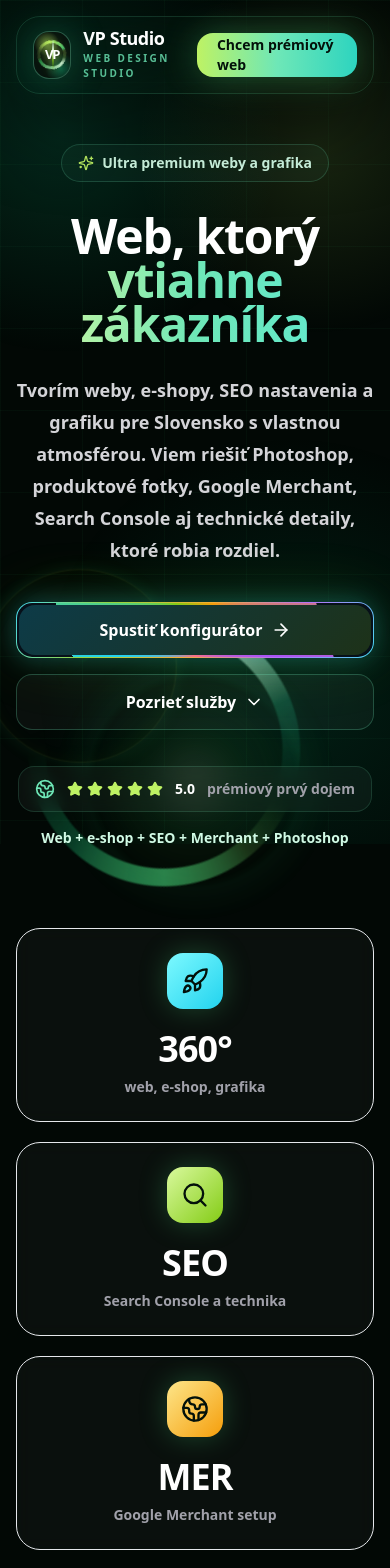
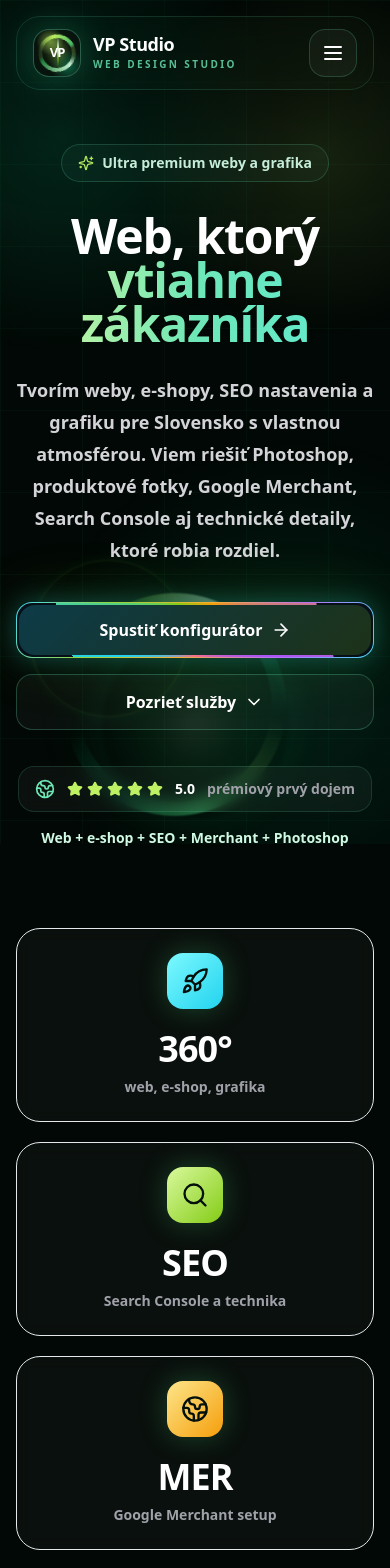
Before and after one commit to Toffife2000/vpstudio-web, a Next.js app: page / in a window 390 px wide. Shown: the top 1568 px of the page. Built offline with nearby package versions, Linux system fonts and the light colour scheme.

Commit message:
Polish mobile configurator experience

```diff
--- a/app/globals.css
+++ b/app/globals.css
@@ -454,9 +454,9 @@ a {
 
 @media (max-width: 640px) {
   .emerald-portal {
-    top: 42%;
-    width: 118vw;
-    opacity: 0.58;
+    top: 39%;
+    width: 106vw;
+    opacity: 0.42;
   }
 
   .portal-ray {
@@ -464,24 +464,24 @@ a {
   }
 
   .emerald-portal::before {
-    inset: 16%;
-    animation-duration: 34s;
+    inset: 19%;
+    animation-duration: 42s;
     filter:
-      drop-shadow(0 0 12px rgba(74, 222, 128, 0.5))
-      drop-shadow(0 0 34px rgba(34, 197, 94, 0.28));
+      drop-shadow(0 0 10px rgba(74, 222, 128, 0.38))
+      drop-shadow(0 0 24px rgba(34, 197, 94, 0.18));
   }
 
   .emerald-portal::after {
-    inset: 25%;
-    animation-duration: 7s;
+    inset: 29%;
+    animation-duration: 8s;
     box-shadow:
-      0 0 24px rgba(74, 222, 128, 0.35),
-      inset 0 0 28px rgba(132, 204, 22, 0.14);
+      0 0 18px rgba(74, 222, 128, 0.24),
+      inset 0 0 20px rgba(132, 204, 22, 0.1);
   }
 
   .portal-core,
   .portal-aura {
-    filter: blur(7px);
+    filter: blur(5px);
   }
 
   .neon-card:hover,
--- /dev/null
+++ b/app/mobile-menu.tsx
@@ -0,0 +1,56 @@
+"use client";
+
+import { useState } from "react";
+import { ArrowRight, Menu, X } from "lucide-react";
+
+type NavItem = {
+  label: string;
+  href: string;
+};
+
+export function MobileMenu({ items }: { items: NavItem[] }) {
+  const [open, setOpen] = useState(false);
+
+  function closeMenu() {
+    setOpen(false);
+  }
+
+  return (
+    <div className="relative lg:hidden">
+      <button
+        type="button"
+        aria-label={open ? "Zatvoriť menu" : "Otvoriť menu"}
+        aria-expanded={open}
+        onClick={() => setOpen((current) => !current)}
+        className="neon-soft-action flex h-12 w-12 items-center justify-center rounded-2xl border border-emerald-300/20 bg-white/[0.04] text-white"
+      >
+        {open ? <X className="h-6 w-6" /> : <Menu className="h-6 w-6" />}
+      </button>
+
+      {open ? (
+        <div className="absolute right-0 top-16 w-[min(82vw,22rem)] rounded-3xl border border-emerald-300/18 bg-[#04100b]/96 p-3 shadow-[0_24px_90px_rgba(0,0,0,0.58)] backdrop-blur-2xl">
+          <nav className="grid gap-2">
+            {items.map((item) => (
+              <a
+                key={item.href}
+                href={item.href}
+                onClick={closeMenu}
+                className="rounded-2xl border border-white/8 bg-white/[0.035] px-4 py-4 text-base font-black text-zinc-100 transition hover:border-emerald-300/50 hover:bg-emerald-300/10"
+              >
+                {item.label}
+              </a>
+            ))}
+          </nav>
+          <a
+            href="#konfigurator"
+            onClick={closeMenu}
+            className="rgb-action mt-3 inline-flex min-h-13 w-full items-center justify-center gap-2 rounded-2xl px-5 text-sm font-black text-white"
+          >
+            Spustiť konfigurátor
+            <ArrowRight className="h-5 w-5" />
+          </a>
+        </div>
+      ) : null}
+    </div>
+  );
+}
--- a/app/page.tsx
+++ b/app/page.tsx
@@ -30,6 +30,7 @@ import {
   Zap
 } from "lucide-react";
 import { NeonHover } from "./neon-hover";
+import { MobileMenu } from "./mobile-menu";
 import { ProjectConfigurator } from "./project-configurator";
 
 const navItems = [
@@ -168,10 +169,11 @@ export default function Home() {
 
           <a
             href="#kontakt"
-            className="neon-action inline-flex min-h-11 items-center justify-center rounded-2xl bg-gradient-to-r from-lime-300 via-emerald-300 to-teal-400 px-5 text-sm font-black text-[#03110a] shadow-[0_0_36px_rgba(74,222,128,0.32)] transition hover:scale-[1.02]"
+            className="neon-action hidden min-h-11 items-center justify-center rounded-2xl bg-gradient-to-r from-lime-300 via-emerald-300 to-teal-400 px-5 text-sm font-black text-[#03110a] shadow-[0_0_36px_rgba(74,222,128,0.32)] transition hover:scale-[1.02] lg:inline-flex"
           >
             Chcem prémiový web
           </a>
+          <MobileMenu items={navItems} />
         </div>
       </header>
 
--- a/app/project-configurator.tsx
+++ b/app/project-configurator.tsx
@@ -84,7 +84,7 @@ function ChoiceButton({
     <button
       type="button"
       onClick={onClick}
-      className={`group flex min-h-16 items-center gap-4 rounded-2xl border px-4 py-3 text-left text-base font-bold transition ${
+      className={`group flex min-h-14 items-center gap-3 rounded-2xl border px-4 py-3 text-left text-sm font-bold transition sm:min-h-16 sm:gap-4 sm:text-base ${
         selected
           ? "border-lime-300/70 bg-lime-300/12 text-white shadow-[0_0_28px_rgba(190,242,100,0.2)]"
           : "border-emerald-300/12 bg-[#050c08] text-zinc-300 hover:border-emerald-300/60 hover:bg-emerald-300/10 hover:shadow-[0_0_30px_rgba(74,222,128,0.18)]"
@@ -121,6 +121,29 @@ export function ProjectConfigurator() {
     const requiredDone = [stepValid[0], stepValid[2]].filter(Boolean).length;
     return requiredDone + (answers.addons.length ? 1 : 0) + (answers.style ? 1 : 0);
   }, [answers.addons.length, answers.style, stepValid]);
+
+  const recommendation = useMemo(() => {
+    if (!answers.projectType) {
+      return "Najprv vyber typ projektu. Potom sa zhrnutie prispôsobí tomu, čo klient reálne potrebuje.";
+    }
+
+    const base =
+      answers.projectType === "E-shop"
+        ? "Odporúčanie: e-shop riešiť spolu s produktmi, kategóriami, dôverou, meraním a Google Merchantom."
+        : answers.projectType === "SEO / Google nastavenia"
+          ? "Odporúčanie: začať technickým auditom, Search Console, indexáciou, rýchlosťou a obsahovou štruktúrou."
+          : answers.projectType === "Grafika a Photoshop"
+            ? "Odporúčanie: pripraviť jednotný vizuálny smer, fotky, bannery a podklady pre web aj reklamu."
+            : answers.projectType === "Kompletný balík"
+              ? "Odporúčanie: spojiť web, SEO, Merchant, grafiku a foto edit do jedného konzistentného štýlu."
+              : "Odporúčanie: postaviť rýchly prezentačný web s jasným cieľom, silným prvým dojmom a kontaktom.";
+
+    const addonsText = answers.addons.length
+      ? ` Vybrané doplnky: ${answers.addons.length}.`
+      : " Doplnky môžeš doplniť, ak chceš presnejšiu ponuku.";
+
+    return `${base}${addonsText}`;
+  }, [answers.addons.length, answers.projectType]);
 
   const mailHref = useMemo(() => {
     const body = [
@@ -173,7 +196,7 @@ export function ProjectConfigurator() {
           <h2 className="text-4xl font-black leading-tight tracking-tight sm:text-6xl">
             Vyklikaj zadanie. My pošleme riešenie.
           </h2>
-          <p className="mx-auto mt-5 max-w-2xl text-lg font-semibold leading-8 text-zinc-400">
+          <p className="mx-auto mt-5 max-w-2xl text-base font-semibold leading-7 text-zinc-400 sm:text-lg sm:leading-8">
             Krátky brief pre web, e-shop, SEO, Google Merchant, Photoshop alebo grafiku. Na mobile vidíš vždy len jeden krok.
           </p>
         </div>
@@ -270,6 +293,9 @@ export function ProjectConfigurator() {
                     </div>
                   </div>
                 </div>
+                <div className="mt-6 rounded-2xl border border-lime-300/18 bg-lime-300/[0.055] p-4 text-sm font-semibold leading-6 text-lime-50">
+                  {recommendation}
+                </div>
               </div>
             ) : null}
 
@@ -316,6 +342,9 @@ export function ProjectConfigurator() {
                       ))}
                     </div>
                   </div>
+                </div>
+                <div className="mt-6 rounded-2xl border border-cyan-300/18 bg-cyan-300/[0.055] p-4 text-sm font-semibold leading-6 text-cyan-50">
+                  {recommendation}
                 </div>
               </div>
             ) : null}
@@ -403,6 +432,10 @@ export function ProjectConfigurator() {
                   ))}
                 </div>
 
+                <div className="mt-5 rounded-2xl border border-lime-300/18 bg-lime-300/[0.055] p-4 text-sm font-semibold leading-6 text-lime-50">
+                  {recommendation}
+                </div>
+
                 <a
                   href={mailHref}
                   className="rgb-action mt-7 inline-flex min-h-14 w-full items-center justify-center gap-2 rounded-2xl px-7 text-base font-black text-white"
```
